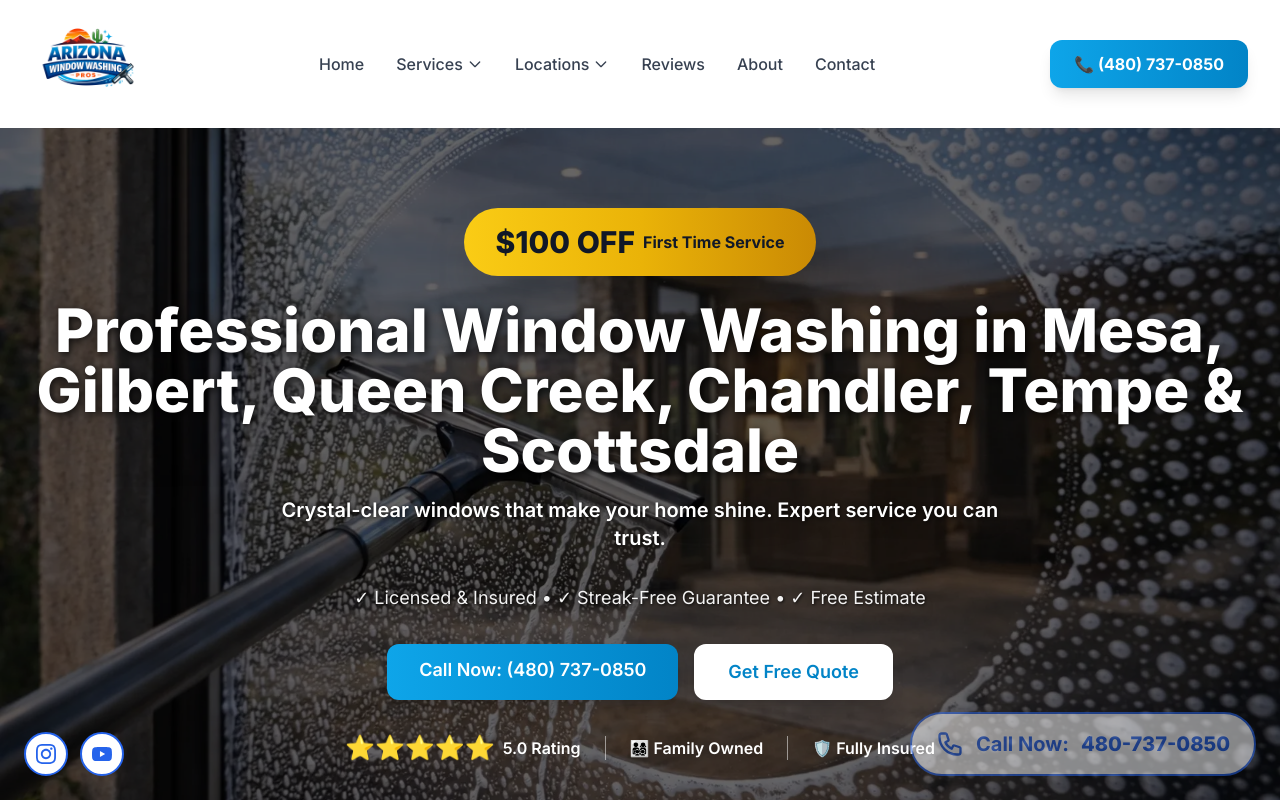
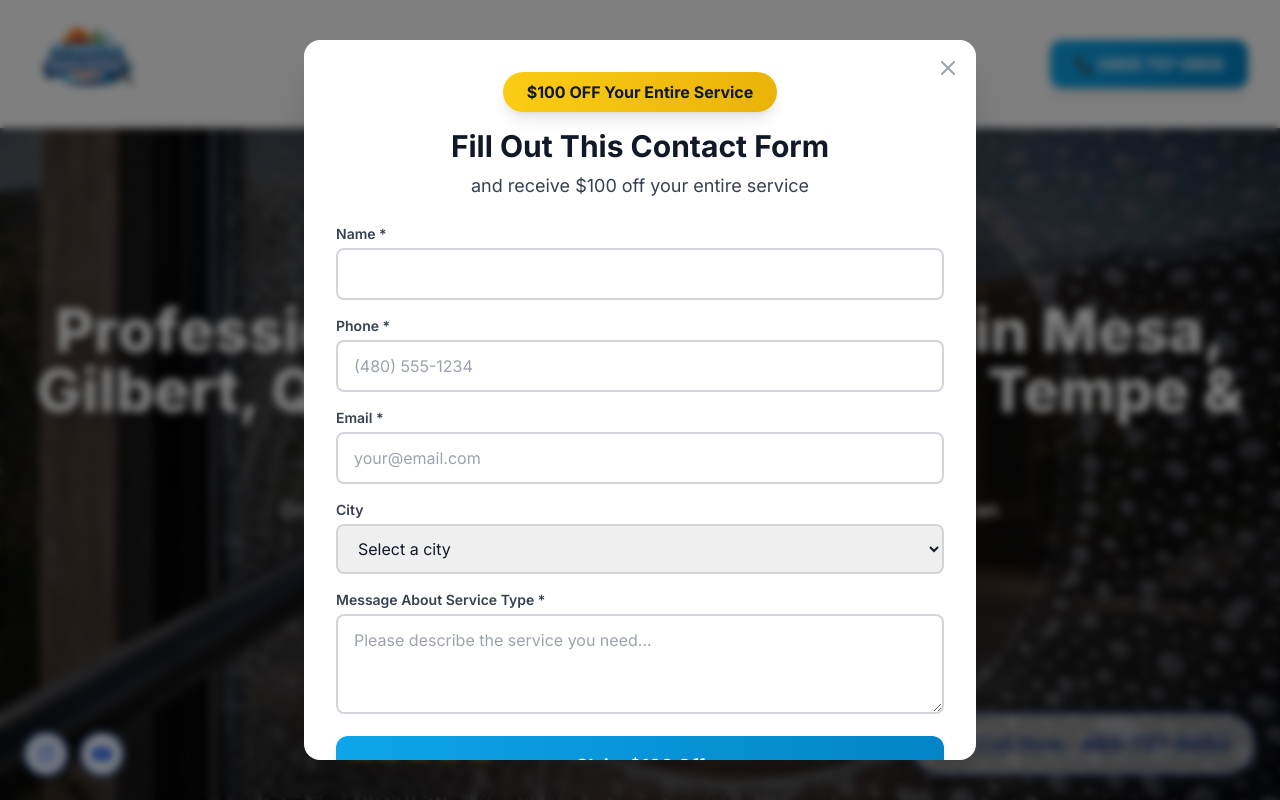
Before and after one commit to Masonba11/arizonawindowwashingpros, a Next.js app: page / in a window 1280 px wide. Shown: the top 800 px of the page. Built offline with nearby package versions, Linux system fonts and the light colour scheme.

Commit message:
Update popup: Change timing to 5 seconds and increase box size
- Changed popup delay from 10 seconds to 5 seconds
- Increased popup box size from max-w-md to max-w-2xl for better visibility
- Popup now appears faster and is more prominent

```diff
--- a/components/PopupContactForm.tsx
+++ b/components/PopupContactForm.tsx
@@ -22,12 +22,12 @@ export default function PopupContactForm() {
     const hasSeenPopup = sessionStorage.getItem('popupContactFormShown')
 
     if (!hasSeenPopup) {
-      // Show popup after 10 seconds
+      // Show popup after 5 seconds
       const timer = setTimeout(() => {
         setIsOpen(true)
         setHasShown(true)
         sessionStorage.setItem('popupContactFormShown', 'true')
-      }, 10000)
+      }, 5000)
 
       return () => clearTimeout(timer)
     }
@@ -100,7 +100,7 @@ export default function PopupContactForm() {
 
   return (
     <div className="fixed inset-0 z-[100] flex items-center justify-center p-4 bg-black/50 backdrop-blur-sm">
-      <div className="relative bg-white rounded-2xl shadow-2xl max-w-md w-full max-h-[90vh] overflow-y-auto">
+      <div className="relative bg-white rounded-2xl shadow-2xl max-w-2xl w-full max-h-[90vh] overflow-y-auto">
         {/* Close Button */}
         <button
           onClick={handleClose}
```
